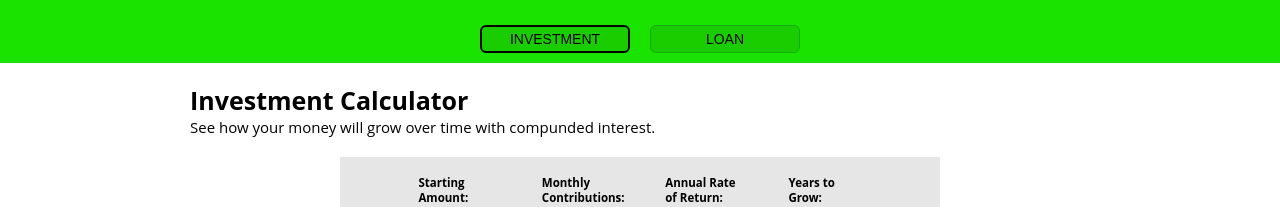
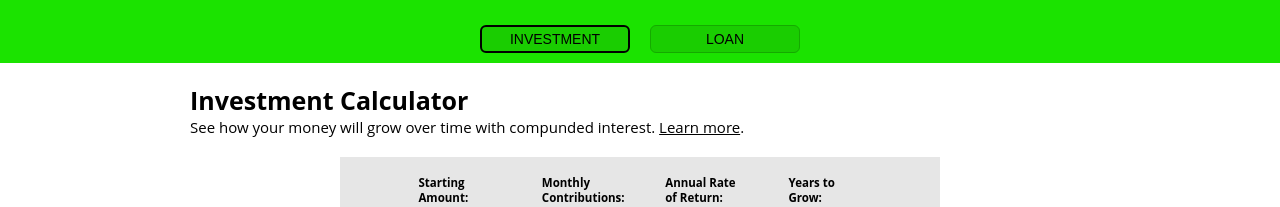
Before and after one commit to jaimelovera/investment-debt-visualizer, a React (Create React App) app: page / in a window 1280 px wide. Shown: the top 207 px of the page. Built offline with nearby package versions, Linux system fonts and the light colour scheme.

Commit message:
minor change to description

```diff
--- a/src/components/Description/Description.css
+++ b/src/components/Description/Description.css
@@ -18,6 +18,10 @@
 	padding-bottom: 1rem;
 }
 
+.description-container p a{
+	color: #000;
+}
+
 @media screen and (min-width: 768px) {
 
 }
--- a/src/components/Description/Description.js
+++ b/src/components/Description/Description.js
@@ -6,14 +6,14 @@ function Description(props) {
 	let investmentDescription = (
 		<React.Fragment>
 			<h2>Investment Calculator</h2>
-			<p>See how your money will grow over time with compunded interest.</p>
+			<p>See how your money will grow over time with compunded interest. <a href="https://www.getmoneystaybummy.com/investing">Learn more</a>.</p>
 		</React.Fragment>
 	)
 
 	let debtDescription = (
 		<React.Fragment>
 			<h2>Loan Payoff Calculator</h2>
-			<p>See how long it will take to pay off your loan, and how much in interest you will pay.</p>
+			<p>See how long it will take to pay off your loan, and how much in interest you will pay. <a href="https://www.getmoneystaybummy.com/debt">Learn more</a>.</p>
 		</React.Fragment>
 	)
 	return (
```
